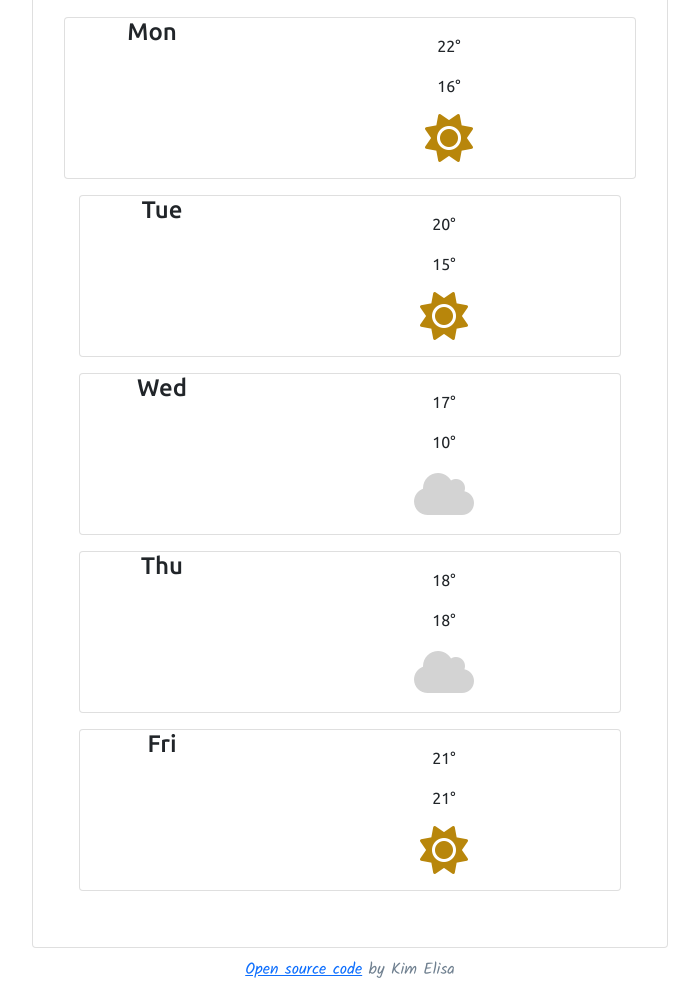
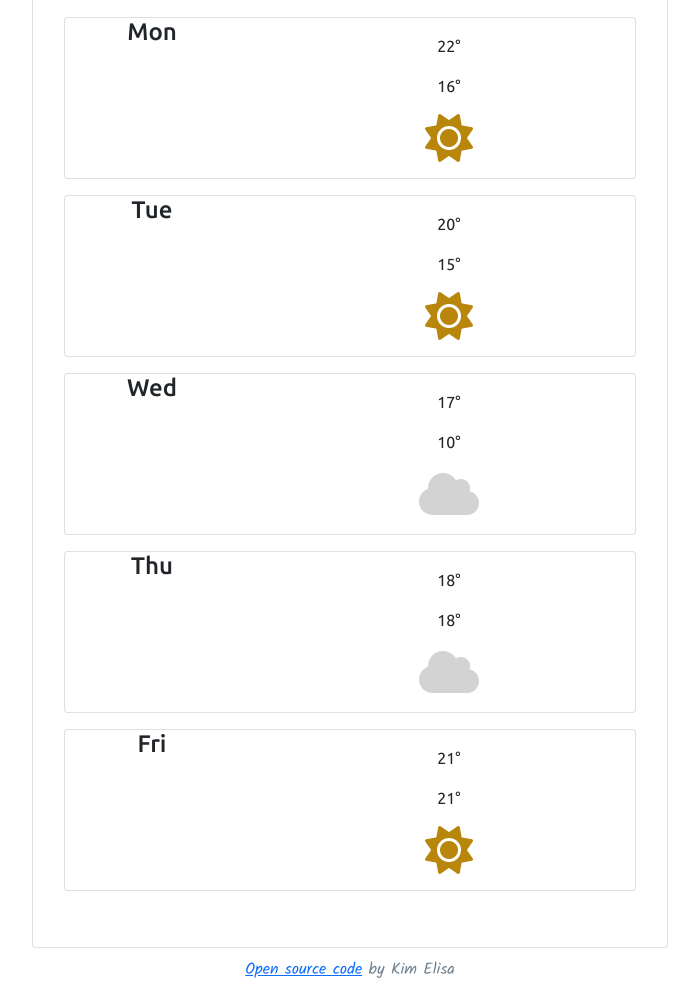
Before and after one commit to Kim-Elisa/Weather-app-project, a website built with Parcel: page index.html in a window 1280 px wide. Shown: the part 184-1186 px from the top of the page, without its empty margins (290-989 px from the left). Built offline with nearby package versions, Linux system fonts and the light colour scheme; no server answers.

Commit message:
updated width of cards

```diff
--- a/index.html
+++ b/index.html
@@ -90,7 +90,7 @@
                   </div>
                 </div>
               </div>
-              <div class="card mb-3" style="max-width: 90%">
+              <div class="card mb-3" style="max-width: 95%">
                 <div class="row">
                   <div class="col-md-4">
                     <h4 class="day-three-weather">Tue</h4>
@@ -104,7 +104,7 @@
                   </div>
                 </div>
               </div>
-              <div class="card mb-3" style="max-width: 90%">
+              <div class="card mb-3" style="max-width: 95%">
                 <div class="row">
                   <div class="col-md-4">
                     <h4 class="day-four-weather">Wed</h4>
@@ -118,7 +118,7 @@
                   </div>
                 </div>
               </div>
-              <div class="card mb-3" style="max-width: 90%">
+              <div class="card mb-3" style="max-width: 95%">
                 <div class="row">
                   <div class="col-md-4">
                     <h4 class="day-five-weather">Thu</h4>
@@ -132,7 +132,7 @@
                   </div>
                 </div>
               </div>
-              <div class="card mb-3" style="max-width: 90%">
+              <div class="card mb-3" style="max-width: 95%">
                 <div class="row">
                   <div class="col-md-4">
                     <h4 class="day-six-weather">Fri</h4>
```
